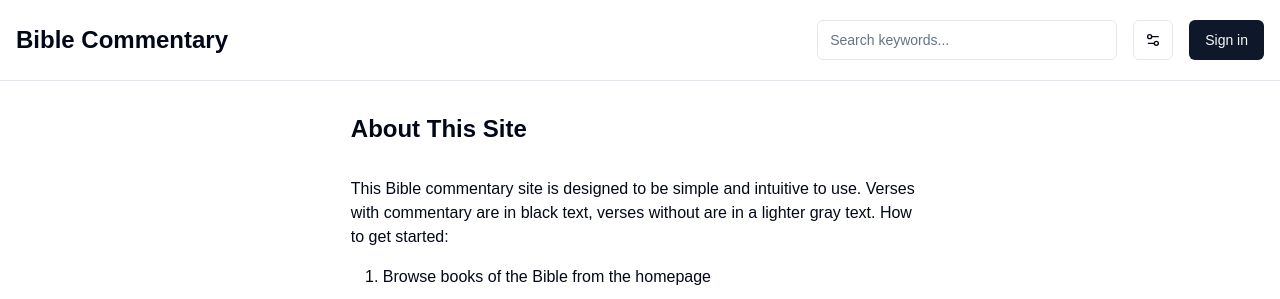
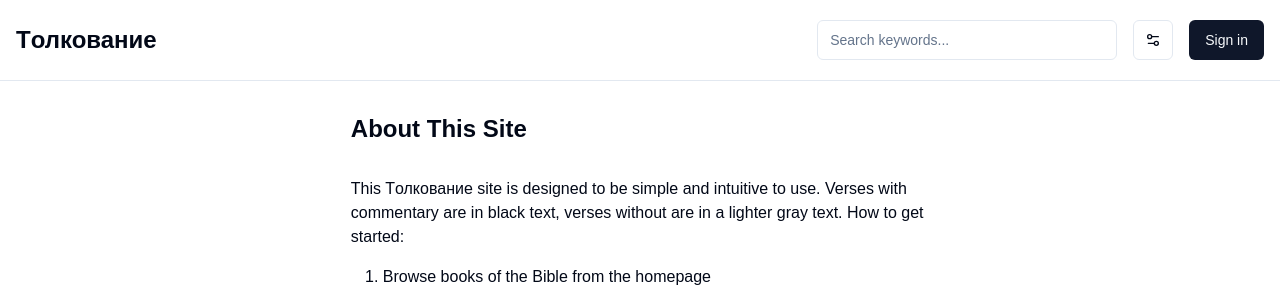
Before and after one commit to mapk/bible-commentary, a Next.js app: page /about in a window 1280 px wide. Shown: the top 299 px of the page. Built offline with nearby package versions, Linux system fonts and the light colour scheme; no server answers.

Commit message:
Tолкование

```diff
--- a/src/app/about/page.tsx
+++ b/src/app/about/page.tsx
@@ -5,9 +5,9 @@ export default function About() {
         <section>
           <h1 className="text-2xl font-semibold mb-8">About This Site</h1>
           <p className="mb-4">
-            This Bible commentary site is designed to be simple and intuitive to
-            use. Verses with commentary are in black text, verses without are in
-            a lighter gray text. How to get started:
+            This Tолкование site is designed to be simple and intuitive to use.
+            Verses with commentary are in black text, verses without are in a
+            lighter gray text. How to get started:
           </p>
           <ol className="list-decimal pl-8 space-y-2 mb-4">
             <li>Browse books of the Bible from the homepage</li>
--- a/src/app/layout.tsx
+++ b/src/app/layout.tsx
@@ -9,7 +9,7 @@ import { ChiasmProvider } from "@/contexts/ChiasmContext";
 import { Toaster } from "@/components/ui/toaster";
 
 export const metadata: Metadata = {
-  title: "Bible Commentary",
+  title: "Tолкование",
   description: "A place for thoughtful commentary on the Bible",
 };
 
--- a/src/components/Header.tsx
+++ b/src/components/Header.tsx
@@ -78,7 +78,7 @@ export default function Header({
     <header className="sticky top-0 z-50 w-full border-b bg-background/95 backdrop-blur supports-[backdrop-filter]:bg-background/60">
       <div className="container max-w-screen-xl mx-auto p-4 flex h-20 items-center justify-between">
         <Link href="/" className="text-2xl font-bold">
-          Bible Commentary
+          Tолкование
         </Link>
         <div className="flex items-center space-x-4">
           <form onSubmit={handleSearch} className="flex items-center space-x-2">
```
